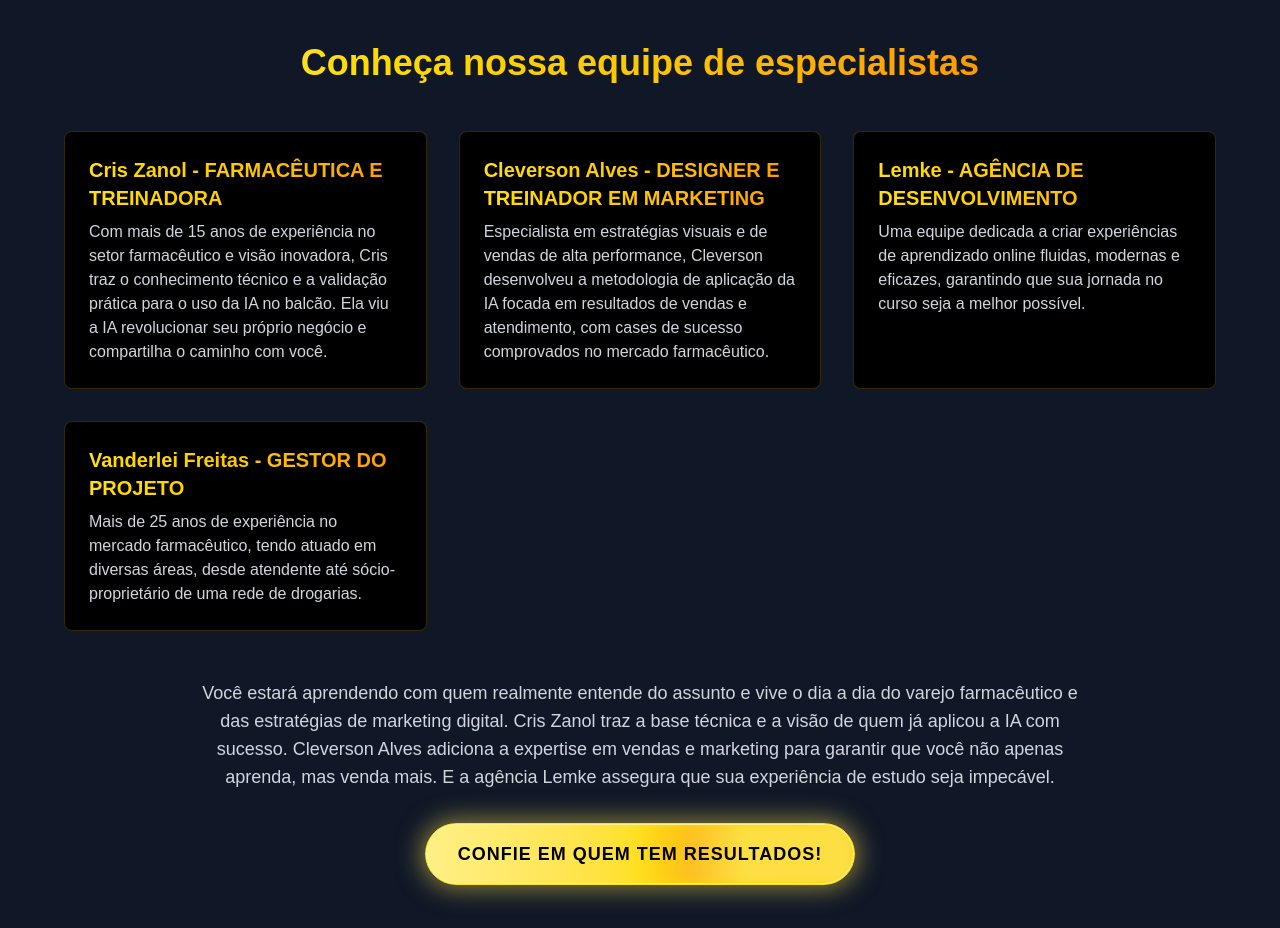
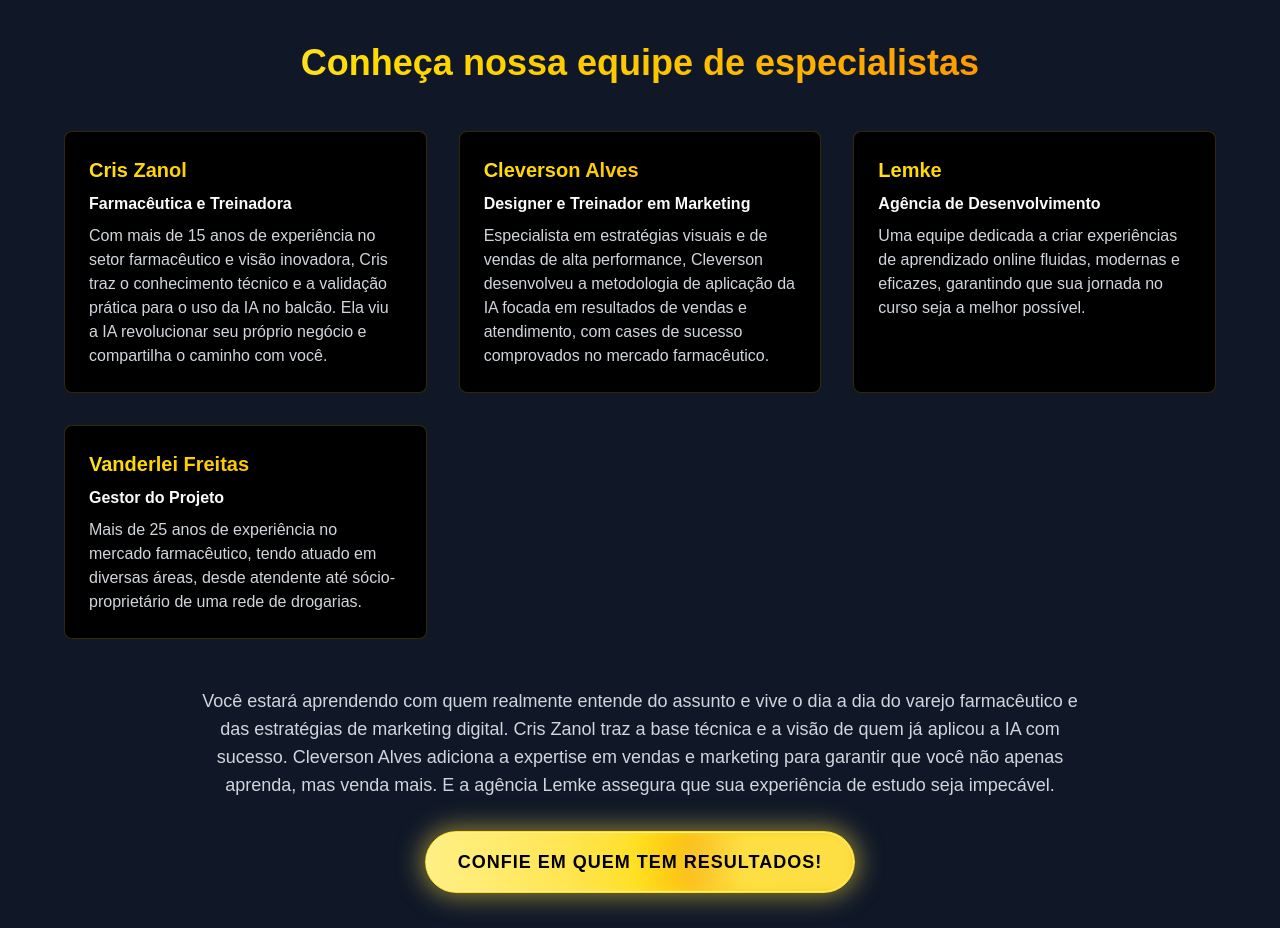
Before and after one commit to matheuslemke/eucurtocuidadosfarmaceuticos-lp, a Next.js app: page / in a window 1280 px wide. Shown: the part 5400-6328 px from the top of the page. Built offline with nearby package versions, Linux system fonts and the light colour scheme.

Commit message:
feat: update team section to include job titles and improve layout for better clarity

```diff
--- a/src/app/components/sections/Team.tsx
+++ b/src/app/components/sections/Team.tsx
@@ -4,19 +4,23 @@ import { GradientText } from '../GradientText'
 
 const team = [
   {
-    title: 'Cris Zanol - FARMACÊUTICA E TREINADORA',
+    title: 'Cris Zanol',
+    job: 'Farmacêutica e Treinadora',
     description: 'Com mais de 15 anos de experiência no setor farmacêutico e visão inovadora, Cris traz o conhecimento técnico e a validação prática para o uso da IA no balcão. Ela viu a IA revolucionar seu próprio negócio e compartilha o caminho com você.'
   },
   {
-    title: 'Cleverson Alves - DESIGNER E TREINADOR EM MARKETING',
+    title: 'Cleverson Alves',
+    job: 'Designer e Treinador em Marketing',
     description: 'Especialista em estratégias visuais e de vendas de alta performance, Cleverson desenvolveu a metodologia de aplicação da IA focada em resultados de vendas e atendimento, com cases de sucesso comprovados no mercado farmacêutico.'
   },
   {
-    title: 'Lemke - AGÊNCIA DE DESENVOLVIMENTO',
+    title: 'Lemke',
+    job: 'Agência de Desenvolvimento',
     description: 'Uma equipe dedicada a criar experiências de aprendizado online fluidas, modernas e eficazes, garantindo que sua jornada no curso seja a melhor possível.'
   },
   {
-    title: 'Vanderlei Freitas - GESTOR DO PROJETO',
+    title: 'Vanderlei Freitas',
+    job: 'Gestor do Projeto',
     description: 'Mais de 25 anos de experiência no mercado farmacêutico, tendo atuado em diversas áreas, desde atendente até sócio-proprietário de uma rede de drogarias.'
   }
 ]
@@ -31,11 +35,14 @@ export function Team() {
 
         <div className="grid grid-cols-1 md:grid-cols-2 lg:grid-cols-3 gap-8">
           {team.map((member, index) => (
-            <Card key={index}>
+            <Card key={index} className='flex flex-col'>
               <GradientText className="text-xl font-bold mb-2">
                 {member.title}
               </GradientText>
-              <p className="text-gray-300">
+              <span className="text-md font-extrabold mb-2 text-gray-50">
+                {member.job}
+              </span>
+              <p className="text-gray-300 font-light">
                 {member.description}
               </p>
             </Card>
```
